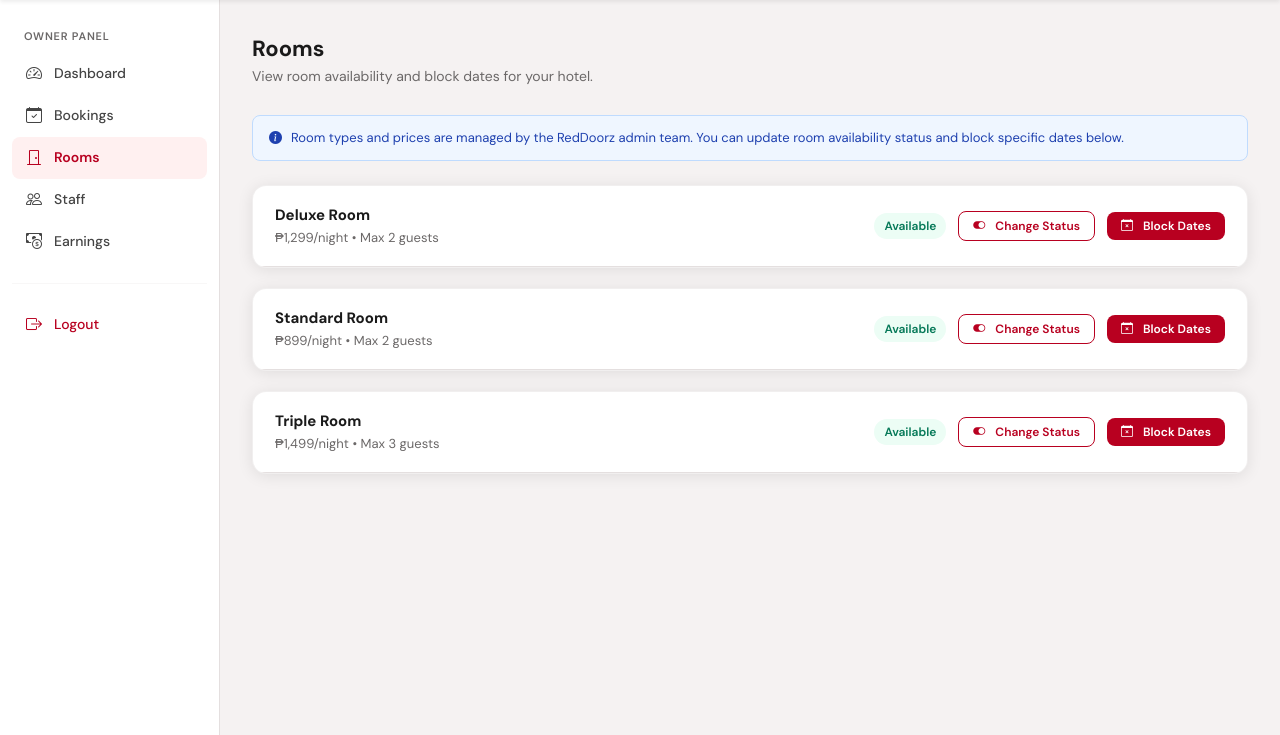
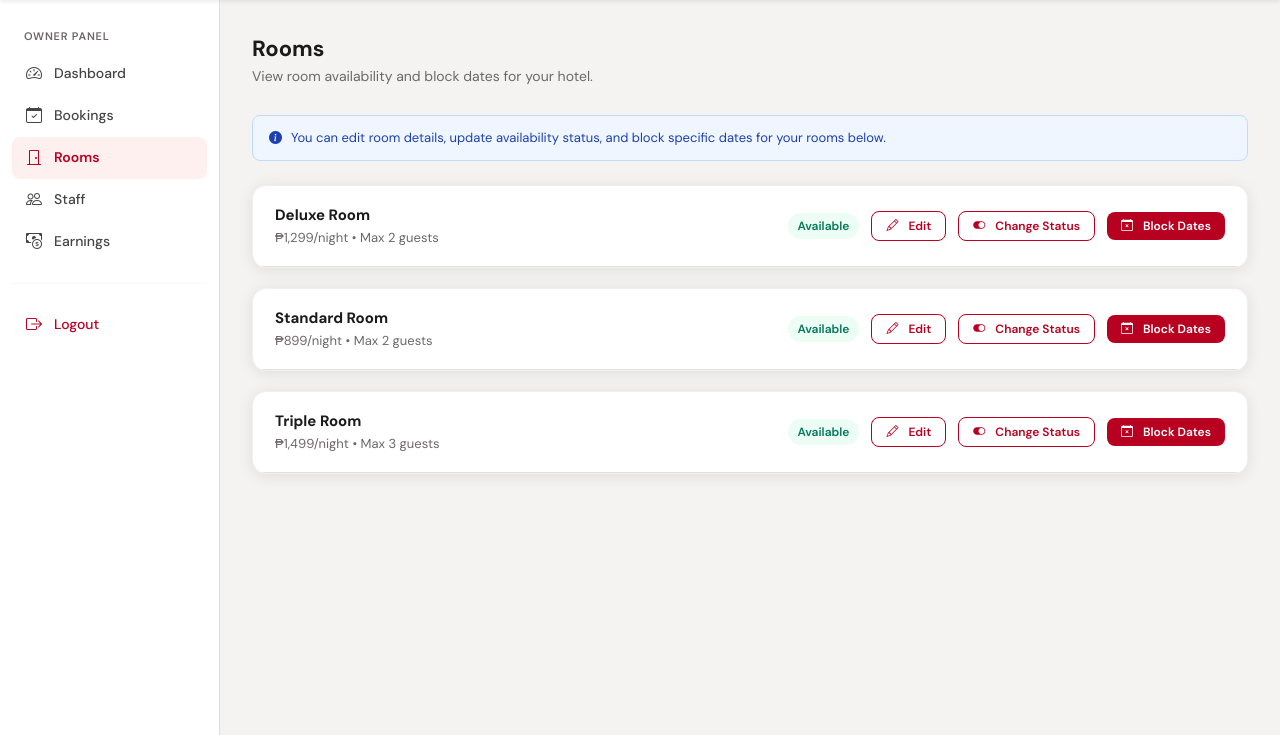
Before and after one commit to Dhaiku/RedDoorz-v2, a PHP site: page /owner/manage_rooms.php in a window 1280 px wide. Shown: the part 64-799 px from the top of the page. Run offline with PHP 8.4, Linux system fonts and the light colour scheme; a user stored in the database is signed in; data comes from the database, SQL or seed files in the repository; tables that the repository leaves empty hold one stand-in row (values such as "Sample post").

Commit message:
owner/manage_rooms.php: add Edit Room modal
- Add edit_room POST handler: updates Room_Type, Room_Price, Room_Capacity, Room_Description; verifies room belongs to the owner's hotel before updating
- Add Edit button per room card (pencil icon, btn-rd-outline, opens #editRoomModal)
- Add #editRoomModal: fields for Room Type, Price/night, Max Guests, Description — matching existing modal style
- Add editRoomModal JS listener to pre-fill all fields from data attributes
- Update info notice text to reflect owners can now edit room details

Co-Authored-By: Claude Sonnet 4.6 <noreply@anthropic.com>

```diff
--- a/owner/manage_rooms.php
+++ b/owner/manage_rooms.php
@@ -9,8 +9,25 @@ if (!isset($_SESSION['account_id']) || $_SESSION['role'] !== 'hotel_owner') {
 $hotelId = (int) ($_SESSION['hotel_id'] ?? 0);
 if (!$hotelId) { header("Location: /auth/logout.php"); exit(); }
 
+// Handle room edit
+$msg = '';
+if (isset($_POST['edit_room'])) {
+    $roomId  = (int) $_POST['room_id'];
+    $type    = $conn->real_escape_string(trim($_POST['room_type']        ?? ''));
+    $price   = max(0, (float) $_POST['room_price']);
+    $cap     = max(1, (int) $_POST['room_capacity']);
+    $desc    = $conn->real_escape_string(trim($_POST['room_description'] ?? ''));
+    $check   = $conn->query("SELECT Room_Id FROM Rooms WHERE Room_Id=$roomId AND Room_HotelId=$hotelId LIMIT 1");
+    if ($check->num_rows > 0 && $type !== '') {
+        $conn->query("UPDATE Rooms SET Room_Type='$type', Room_Price=$price, Room_Capacity=$cap, Room_Description='$desc' WHERE Room_Id=$roomId");
+        $msg = 'Room updated successfully.';
+    } else {
+        $msg = 'Invalid room or missing name.';
+    }
+    header("Location: manage_rooms.php?msg=" . urlencode($msg)); exit();
+}
+
 // Handle room status toggle
-$msg = '';
 if (isset($_POST['toggle_status'])) {
     $roomId    = (int) $_POST['room_id'];
     $newStatus = $_POST['new_status'] ?? '';
@@ -86,7 +103,7 @@ include "../layout/layout.php";
         <!-- Info notice -->
         <div style="background:#EFF6FF; border:1px solid #BFDBFE; border-radius:8px; padding:12px 16px; font-size:13px; color:#1E40AF; margin-bottom:24px; display:flex; align-items:center; gap:9px;">
             <i class="bi bi-info-circle-fill" style="flex-shrink:0;"></i>
-            Room types and prices are managed by the RedDoorz admin team. You can update room availability status and block specific dates below.
+            You can edit room details, update availability status, and block specific dates for your rooms below.
         </div>
 
         <?php if ($rooms->num_rows === 0): ?>
@@ -114,6 +131,15 @@ include "../layout/layout.php";
                 </div>
                 <div style="display:flex; align-items:center; gap:12px;">
                     <?= $statusBadge ?>
+                    <button type="button" class="btn-rd-outline" style="font-size:12px; padding:5px 14px;"
+                            data-bs-toggle="modal" data-bs-target="#editRoomModal"
+                            data-room-id="<?= $room['Room_Id'] ?>"
+                            data-room-type="<?= htmlspecialchars($room['Room_Type'], ENT_QUOTES) ?>"
+                            data-room-price="<?= $room['Room_Price'] ?>"
+                            data-room-capacity="<?= $room['Room_Capacity'] ?>"
+                            data-room-description="<?= htmlspecialchars($room['Room_Description'] ?? '', ENT_QUOTES) ?>">
+                        <i class="bi bi-pencil me-1"></i>Edit
+                    </button>
                     <button type="button" class="btn-rd-outline" style="font-size:12px; padding:5px 14px;"
                             data-bs-toggle="modal" data-bs-target="#toggleModal"
                             data-room-id="<?= $room['Room_Id'] ?>"
@@ -156,6 +182,45 @@ include "../layout/layout.php";
         <?php endwhile; ?>
         <?php endif; ?>
 
+    </div>
+</div>
+
+<!-- Edit Room Modal -->
+<div class="modal fade" id="editRoomModal" tabindex="-1" aria-hidden="true">
+    <div class="modal-dialog modal-dialog-centered">
+        <div class="modal-content" style="border-radius:14px; border:none;">
+            <div class="modal-header" style="border-bottom:1px solid var(--rd-border); padding:20px 24px;">
+                <h5 class="modal-title" style="font-size:16px; font-weight:700;">Edit Room</h5>
+                <button type="button" class="btn-close" data-bs-dismiss="modal"></button>
+            </div>
+            <form method="POST">
+                <div class="modal-body" style="padding:24px;">
+                    <input type="hidden" name="room_id" id="edit_room_id">
+                    <div class="row g-3">
+                        <div class="col-12">
+                            <label class="form-label">Room Type / Name <span style="color:var(--rd-red)">*</span></label>
+                            <input type="text" name="room_type" id="edit_room_type" class="form-control" required>
+                        </div>
+                        <div class="col-6">
+                            <label class="form-label">Price per Night (₱) <span style="color:var(--rd-red)">*</span></label>
+                            <input type="number" name="room_price" id="edit_room_price" class="form-control" min="0" step="0.01" required>
+                        </div>
+                        <div class="col-6">
+                            <label class="form-label">Max Guests <span style="color:var(--rd-red)">*</span></label>
+                            <input type="number" name="room_capacity" id="edit_room_capacity" class="form-control" min="1" max="20" required>
+                        </div>
+                        <div class="col-12">
+                            <label class="form-label">Description</label>
+                            <textarea name="room_description" id="edit_room_description" class="form-control" rows="3" placeholder="Brief description of the room..."></textarea>
+                        </div>
+                    </div>
+                </div>
+                <div class="modal-footer" style="border-top:1px solid var(--rd-border); padding:16px 24px;">
+                    <button type="button" class="btn-rd-outline" data-bs-dismiss="modal" style="padding:9px 22px;">Cancel</button>
+                    <button type="submit" name="edit_room" class="btn-rd" style="padding:9px 22px;">Save Changes</button>
+                </div>
+            </form>
+        </div>
     </div>
 </div>
 
@@ -233,6 +298,14 @@ include "../layout/layout.php";
 </div>
 
 <script>
+document.getElementById('editRoomModal').addEventListener('show.bs.modal', function(e) {
+    const btn = e.relatedTarget;
+    document.getElementById('edit_room_id').value          = btn.dataset.roomId;
+    document.getElementById('edit_room_type').value        = btn.dataset.roomType;
+    document.getElementById('edit_room_price').value       = btn.dataset.roomPrice;
+    document.getElementById('edit_room_capacity').value    = btn.dataset.roomCapacity;
+    document.getElementById('edit_room_description').value = btn.dataset.roomDescription;
+});
 document.getElementById('toggleModal').addEventListener('show.bs.modal', function(e) {
     const btn = e.relatedTarget;
     document.getElementById('toggle_room_id').value   = btn.dataset.roomId;
```
